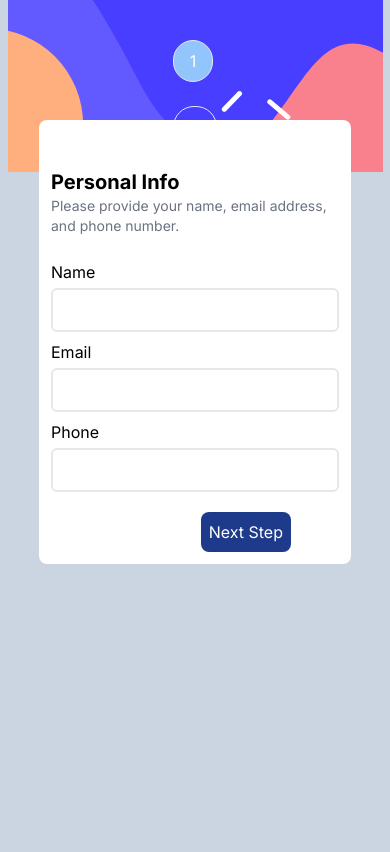
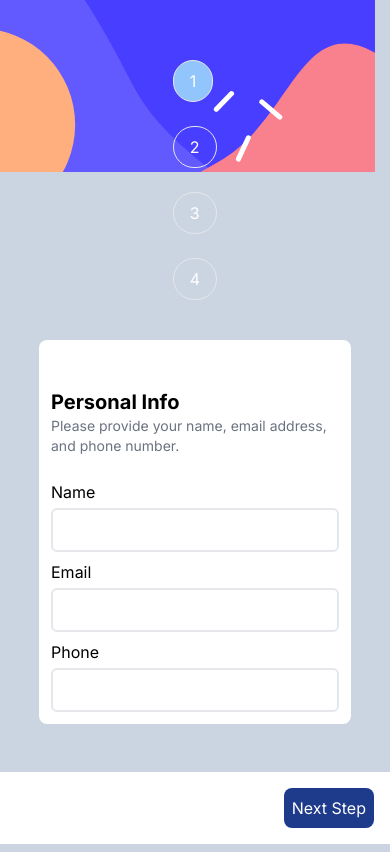
Before and after one commit to mendi313/Next.js-multi-step-form, a Next.js app: page / in a window 390 px wide. Built offline with nearby package versions, Linux system fonts and the light colour scheme.

Commit message:
style: finish mobile desing and refactor code

```diff
--- /dev/null
+++ b/app/components/DesktopDesing.tsx
@@ -0,0 +1,27 @@
+'use client';
+import Image from 'next/image';
+import Steps from './Steps';
+import STEPS from '@/assets/steps';
+import desktopBackground from '/assets/images/bg-sidebar-desktop.svg';
+import Form from './Form';
+import { useFormContext } from '../Context/stroe';
+export default function DesktopDesing() {
+  const { currentStep } = useFormContext();
+  return (
+    <main className={'w-5/6 h-screen p-8 relative rounded-lg bg-white flex items-center mx-auto'}>
+      <div className="flex flex-col lg:flex-row w-full justify-between h-full">
+        <div className="relative z-10 flex mt-6 lg:h-full">
+          <Steps />
+        </div>
+        <div className="w-full lg:w-3/5 lg:h-full">
+          <h1 className="mt-9 font-bold text-xl text-black">{STEPS[currentStep]?.subtitle}</h1>
+          <p className="text-sm text-gray-500">{STEPS[currentStep]?.description}</p>
+          <Form />
+        </div>
+        <div className="w-2/5 absolute inset-0 z-0 p-4">
+          <Image priority src={desktopBackground} sizes="100%, 100%" alt="Follow us on Twitter" />
+        </div>
+      </div>
+    </main>
+  );
+}
--- a/app/components/FormAddOns.tsx
+++ b/app/components/FormAddOns.tsx
@@ -2,9 +2,11 @@ import ADD_ONS from '@/assets/add-ons';
 import { useFormContext } from '../Context/stroe';
 import Navigation from './Navigation';
 import METHODS from '@/assets/planMethod';
+import { useWindowContext } from '../Context/windowSize';
 
 export default function FormAddOns() {
   const { increceStep, setAddOns, chosenPlanMethodID, addOns } = useFormContext();
+  const { isDesktop } = useWindowContext();
   const method = METHODS.find((method) => method.id === chosenPlanMethodID)?.shortName;
   function addOrRemoveAddOns(id: number) {
     setAddOns((prevAddOns) => {
@@ -23,7 +25,7 @@ export default function FormAddOns() {
 
   return (
     <form onSubmit={increceStep} className="w-full flex flex-col items-start justify-center">
-      <div className="w-2/3 my-5 flex flex-col justify-start gap-4">
+      <div className={`${isDesktop && 'w-2/3'}  my-5 flex flex-col justify-start gap-4`}>
         {ADD_ONS.map((add_ons) => (
           <div
             className={`border flex items-center justify-between cursor-pointer hover:border-black p-6 rounded-md ${
@@ -40,7 +42,7 @@ export default function FormAddOns() {
               </div>
               {/* <div className="text-xs text-gray-600">${chosenPlanMethodID === 2 ? plane.priceForYear + '' + '/' + price: plane.priceForMonth + '' + '/' + price}</div> */}
             </div>
-            <div className='text-[0.7rem] text-gray-500'>
+            <div className="text-[0.7rem] text-gray-500">
               +${chosenPlanMethodID === 1 ? add_ons.pricePerMonth : add_ons.pricePerYear}/{method}
             </div>
           </div>
--- a/app/components/FormPlan.tsx
+++ b/app/components/FormPlan.tsx
@@ -4,29 +4,43 @@ import CustomSwitch from './CustomSwitch';
 import { useFormContext } from '../Context/stroe';
 import Navigation from './Navigation';
 import METHODS from '@/assets/planMethod';
+import { useWindowContext } from '../Context/windowSize';
 
 export default function FormPlan() {
   const { increceStep, setChosenPlanId, chosenPlanId, chosenPlanMethodID } = useFormContext();
+  const { isDesktop } = useWindowContext();
   const price = METHODS.find((method) => method.id === chosenPlanMethodID)?.shortName || '';
 
   return (
     <form onSubmit={increceStep} className="w-full flex flex-col items-center justify-center">
-      <div className="w-full flex flex-row justify-start gap-16">
+      <div className={isDesktop ? 'w-full flex flex-row justify-start gap-16' : 'w-full flex flex-col gap-3'}>
         {PLANENS.map((plane) => (
           <div
             onClick={() => setChosenPlanId(plane.id)}
-            className={`border cursor-pointer hover:border-black p-4 rounded-md ${chosenPlanId === plane.id && 'border-black bg-slate-200'}`}
+            className={`${!isDesktop && ' flex flex-row gap-2'} border cursor-pointer hover:border-black p-4 rounded-md ${
+              chosenPlanId === plane.id && 'border-black bg-slate-200'
+            }`}
             key={plane.id}
           >
-            <div className="relative" style={{ padding: '3px', width: '100px', height: '100px' }}>
-              <Image src={plane.icon} alt={plane.title} />
+            {isDesktop ? (
+              <div className="relative" style={{ padding: '3px', width: '100px', height: '100px' }}>
+                <Image src={plane.icon} alt={plane.title} />
+              </div>
+            ) : (
+              <div className="relative" style={{ padding: '3px', width: '50px', height: '50px' }}>
+                <Image src={plane.icon} alt={plane.title} />
+              </div>
+            )}
+            <div className="flex flex-col">
+              <div className="text-md">{plane.title}</div>
+              <div className="text-xs text-gray-600">
+                ${chosenPlanMethodID === 2 ? plane.priceForYear + '' + '/' + price : plane.priceForMonth + '' + '/' + price}
+              </div>
             </div>
-            <div className="text-md">{plane.title}</div>
-            <div className="text-xs text-gray-600">${chosenPlanMethodID === 2 ? plane.priceForYear + '' + '/' + price: plane.priceForMonth + '' + '/' + price}</div>
           </div>
         ))}
       </div>
-      <div className="w-full font-medium p-4 mt-3 flex items-center gap-12 justify-center rounded-md bg-gray-300">
+      <div className={`${!isDesktop ? 'gap-6' : 'gap-12'} w-full font-medium p-4 mt-3 flex items-center  justify-center rounded-md bg-gray-300`}>
         <label className={`${chosenPlanMethodID === METHODS[1].id ? 'text-gray-500' : 'text-black'}`}>{METHODS[0].name}</label>
         <CustomSwitch />
         <label className={`${chosenPlanMethodID === METHODS[0].id ? 'text-gray-500' : 'text-black'}`}>{METHODS[1].name}</label>
--- a/app/components/FormSummary.tsx
+++ b/app/components/FormSummary.tsx
@@ -3,9 +3,11 @@ import { useFormContext } from '../Context/stroe';
 import Navigation from './Navigation';
 import METHODS from '@/assets/planMethod';
 import ADD_ONS from '@/assets/add-ons';
+import { useWindowContext } from '../Context/windowSize';
 
 export default function FormSummary() {
   const { increceStep, chosenPlanMethodID, chosenPlanId, setCurrentStep: setCorrentStep, addOns } = useFormContext();
+  const { isDesktop } = useWindowContext();
   const plan = PLANES.find((plan) => plan.id === chosenPlanId);
   const method = METHODS.find((method) => method.id === chosenPlanMethodID);
   const chosenAddOns = ADD_ONS.filter((addOn) => addOns?.includes(addOn.id));
@@ -22,7 +24,7 @@ export default function FormSummary() {
   }
   return (
     <form className="w-full" onSubmit={handleSubmit}>
-      <div className="rounded-md bg-slate-100 w-3/4 p-4">
+      <div className={`${isDesktop && 'w-3/4'} rounded-md bg-slate-100 p-4`}>
         <div className="flex flex-col gap-2">
           <div className="flex justify-between">
             <div>
@@ -55,7 +57,7 @@ export default function FormSummary() {
           </div>
         </div>
       </div>
-      <div className="mt-4 w-3/4 text-gray-600 text-[0.7rem] flex justify-between p-4">
+      <div className={`${isDesktop && 'w-3/4'} mt-4 text-gray-600 text-[0.7rem] flex justify-between p-4`}>
         <div>
           Total{'('}
           {payForMonth ? 'per month' : 'per year'}
--- /dev/null
+++ b/app/components/MobileDesing.tsx
@@ -0,0 +1,27 @@
+'use client';
+import Image from 'next/image';
+import Steps from './Steps';
+import STEPS from '@/assets/steps';
+import mobileBackground from '/assets/images/bg-sidebar-mobile.svg';
+import Form from './Form';
+import { useFormContext } from '../Context/stroe';
+export default function MobileDesing() {
+  const { currentStep } = useFormContext();
+  return (
+    <div >
+      <div className="absolute top-0 inset-0 z-[-1000]">
+        <Image priority src={mobileBackground} sizes="100%, 100%" alt="Follow us on Twitter" />{' '}
+      </div>
+      <div className="mt-5 flex gap-10 flex-col items-center justify-center mb-32">
+        <div className="mt-10">
+          <Steps />
+        </div>
+        <div className="p-3  w-4/5 rounded-lg bg-white ">
+          <h1 className="mt-9 font-bold text-xl text-black">{STEPS[currentStep]?.subtitle}</h1>
+          <p className="text-sm text-gray-500">{STEPS[currentStep]?.description}</p>
+          <Form />
+        </div>
+      </div>
+    </div>
+  );
+}
--- a/app/components/Navigation.tsx
+++ b/app/components/Navigation.tsx
@@ -1,11 +1,14 @@
 import { useFormContext } from '../Context/stroe';
+import { useWindowContext } from '../Context/windowSize';
 
 export default function Navigation({ goBack = true, goNext = true, confrim = false }: { confrim?: boolean; goNext?: boolean; goBack?: boolean }) {
   const { decreceStep } = useFormContext();
+  const { isDesktop } = useWindowContext();
+
   return (
-    <div className="w-2/3 mt-5 flex justify-between">
+    <div className={isDesktop ? 'w-2/3 mt-5 flex justify-between' : 'p-4 fixed bg-white bottom-0 left-0 right-0 flex justify-between'}>
       {goBack ? (
-        <button onClick={decreceStep} className="p-2 " type="submit">
+        <button onClick={decreceStep} className="p-2" type="submit">
           Go Back
         </button>
       ) : (
--- a/app/page.tsx
+++ b/app/page.tsx
@@ -1,48 +1,9 @@
 'use client';
-import Image from 'next/image';
-import Steps from './components/Steps';
-import STEPS from '@/assets/steps';
-import desktopBackground from '/assets/images/bg-sidebar-desktop.svg';
-import mobileBackground from '/assets/images/bg-sidebar-mobile.svg';
-import Form from './components/Form';
-import { useFormContext } from './Context/stroe';
 import { useWindowContext } from './Context/windowSize';
+import DesktopDesing from './components/DesktopDesing';
+import MobileDesing from './components/MobileDesing';
 
 export default function Home() {
-  const { currentStep } = useFormContext();
   const { isDesktop } = useWindowContext();
-  return (
-    <main className={isDesktop ? 'w-5/6 h-screen p-8 relative rounded-lg bg-white flex items-center mx-auto' : ''}>
-      {isDesktop ? (
-        <div className="flex flex-col lg:flex-row w-full justify-between h-full">
-          <div className="relative z-10 flex mt-6 lg:h-full">
-            <Steps />
-          </div>
-          <div className="w-full lg:w-3/5 lg:h-full">
-            <h1 className="mt-9 font-bold text-xl text-black">{STEPS[currentStep]?.subtitle}</h1>
-            <p className="text-sm text-gray-500">{STEPS[currentStep]?.description}</p>
-            <Form />
-          </div>
-          <div className="w-2/5 absolute inset-0 z-0 p-4">
-            <Image priority src={desktopBackground} sizes="100%, 100%" alt="Follow us on Twitter" />
-          </div>
-        </div>
-      ) : (
-        <div className=' flex flex-col items-center justify-center'>
-          <div className="h-full z-0">
-             <Image priority src={mobileBackground} sizes="100%, 100%" alt="Follow us on Twitter" />
-            {' '}
-          </div>
-          <div className="absolute top-0 mt-10 ">
-            <Steps />
-          </div>
-          <div className="p-3 absolute top-[120px] mt-100 w-4/5 rounded-lg bg-white ">
-            <h1 className="mt-9 font-bold text-xl text-black">{STEPS[currentStep]?.subtitle}</h1>
-            <p className="text-sm text-gray-500">{STEPS[currentStep]?.description}</p>
-            <Form />
-          </div>
-        </div>
-      )}
-    </main>
-  );
+  return <div>{isDesktop ? <DesktopDesing /> : <MobileDesing />}</div>;
 }
```
